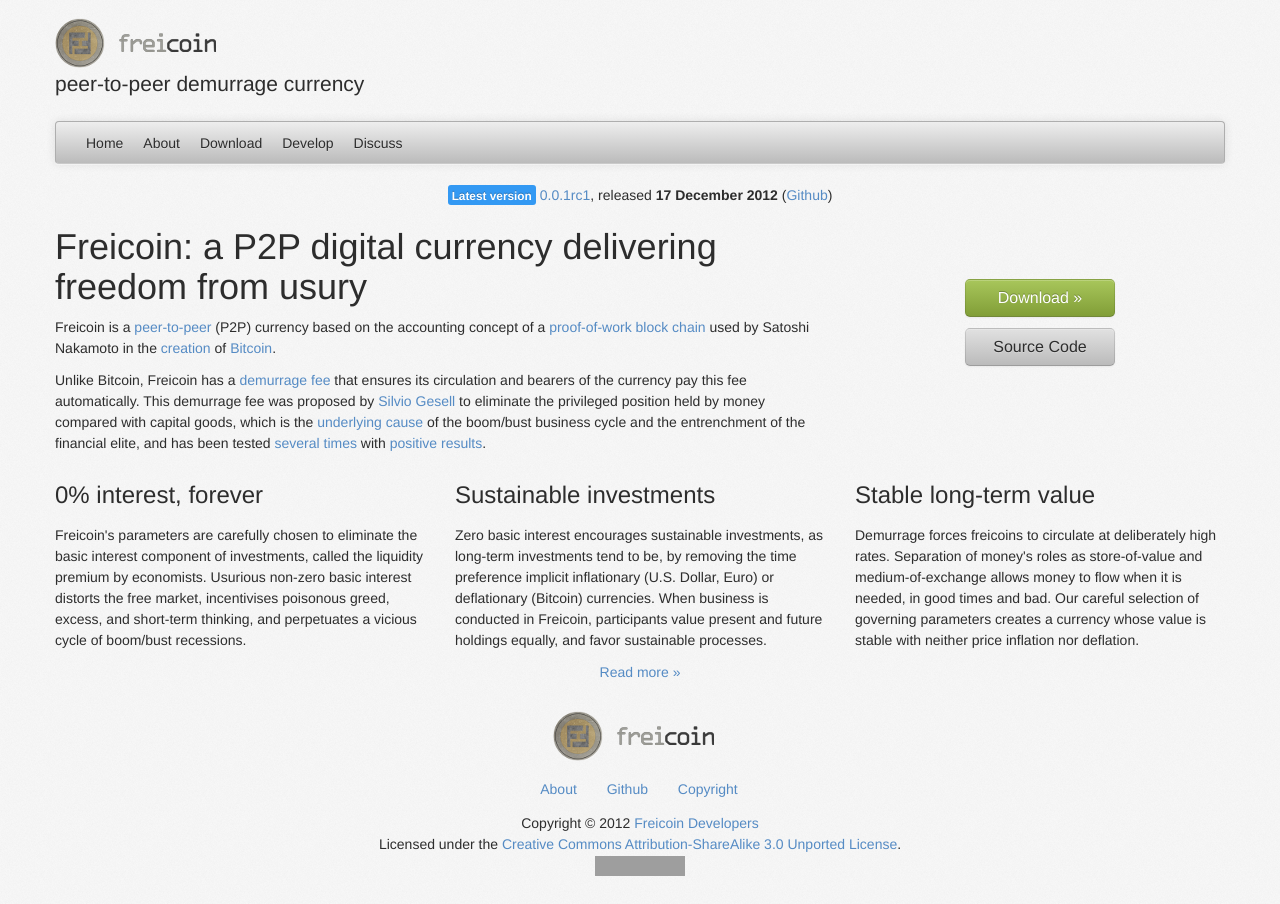
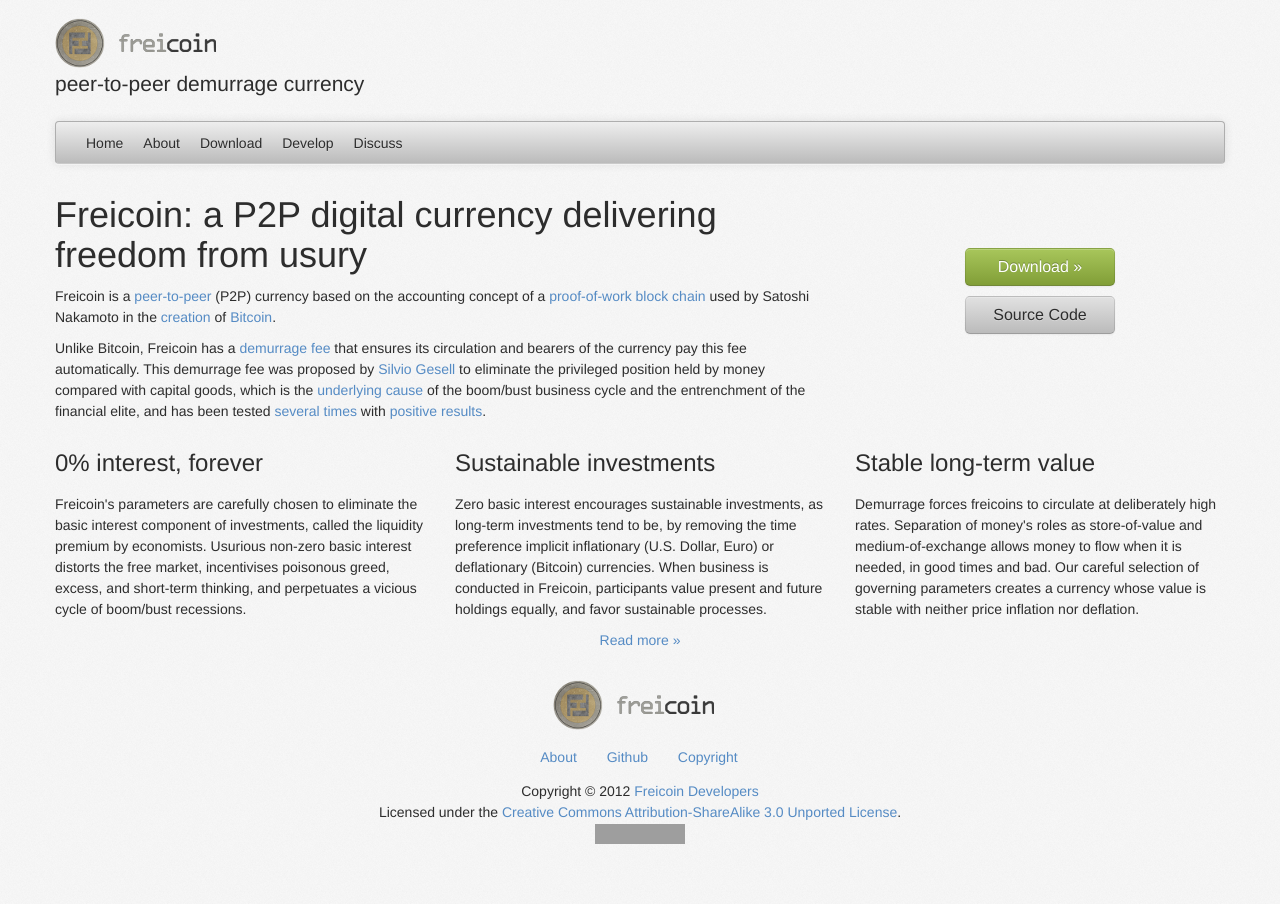
Before and after one commit to freicoin/freico.in, a Jekyll site: the page built from index.html, in a window 1280 px wide. Built offline with Jekyll 4.4.1, drawn with Linux system fonts in a browser that asks for light colours; nearby versions of some CDN libraries; some web fonts are replaced; comment, search, counter and statistics services are not loaded; grey boxes are pictures that could not be loaded.

Commit message:
Exclude latest version label from default layout

```diff
--- a/_layouts/default.html
+++ b/_layouts/default.html
@@ -477,10 +477,6 @@
       <div id="page-canvas">
 
         <div id="content-body">
-          <div style="text-align:center;">
-            <p><span class="label label-info">Latest version</span> <a href="https://github.com/freicoin/freicoin/downloads">{{ site.freicoind.version }}</a>, released <strong>{{ site.freicoind.release_date|date:"%d %B %Y" }}</strong> (<a href="https://github.com/freicoin/freicoin/commits/v{{ site.freicoind.version }}">Github</a>)</p>
-          </div>
-
           {{ content }}
         </div><!-- #content-body -->
 
```
